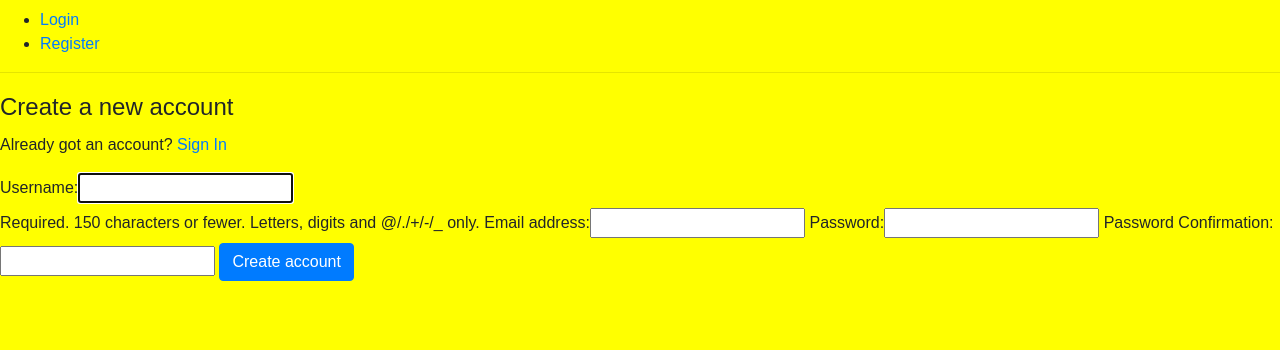
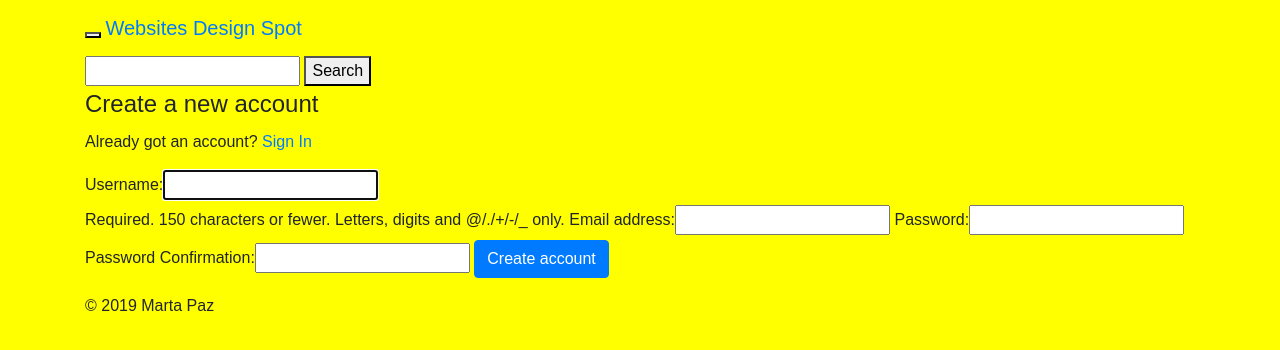
Before and after one commit to pazcm/websites-design-spot, a Django app: page /account/register/ in a window 1280 px wide. Shown: the top 350 px of the page. Run offline with Django 3.2, Linux system fonts and the light colour scheme; some libraries are stand-ins or nearby versions.

Commit message:
update templates html

```diff
--- a/websites_design_spot/account/templates/login.html
+++ b/websites_design_spot/account/templates/login.html
@@ -1,12 +1,13 @@
 {% extends "base.html" %}
+{% load bootstrap_tags %}
 {% block content %}
     <form method="post" action="{% url 'login' %}?next={{ next }}" class="accountform">
         <fieldset class="form-group">
             <legend>Login</legend>
             {% csrf_token %}
-            {{ user_form }}
+            {{ user_form | as_bootstrap }}
 
-             <p><a href="{% url 'password_reset' %}">Forgot my password</a></p>
+            <p><a href="{% url 'password_reset' %}">Forgot my password</a></p>
 
             <button type="submit" class="btn btn-primary">Login</button>
         </fieldset>
--- a/websites_design_spot/account/templates/register.html
+++ b/websites_design_spot/account/templates/register.html
@@ -1,11 +1,12 @@
 {% extends "base.html" %}
+{% load bootstrap_tags %}
 {% block content %}
     <form method="post" action="{% url 'register' %}" class="accountform">
         <fieldset class="form-group">
             <legend>Create a new account</legend>
             <p>Already got an account? <a href="{% url 'login' %}">Sign In</a></p>
             {% csrf_token %}
-            {{  user_form }}
+            {{ user_form | as_bootstrap }}
             <button type="submit" class="btn btn-primary">Create account</button>
         </fieldset>
     </form>
--- a/websites_design_spot/cart/templates/cart.html
+++ b/websites_design_spot/cart/templates/cart.html
@@ -1,5 +1,6 @@
 {% extends 'base.html' %}
 {% load static from staticfiles %}
+{% load bootstrap_tags %}
 
 {% block content %}
 <div class="row row-flex">
--- a/websites_design_spot/templates/base.html
+++ b/websites_design_spot/templates/base.html
@@ -1,45 +1,88 @@
 {% load staticfiles %}
 <!DOCTYPE html>
 <html lang="en">
+
 <head>
   <meta charset="UTF-8">
   <meta name="viewport" content="width=device-width, initial-scale=1.0">
   <meta http-equiv="X-UA-Compatible" content="ie=edge">
   <title>{% block page_title %}{% endblock %}</title>
   <!-- Bootstrap CSS -->
-    <link rel="stylesheet" href="https://stackpath.bootstrapcdn.com/bootstrap/4.3.1/css/bootstrap.min.css" integrity="sha384-ggOyR0iXCbMQv3Xipma34MD+dH/1fQ784/j6cY/iJTQUOhcWr7x9JvoRxT2MZw1T" crossorigin="anonymous">
+  <link rel="stylesheet" href="https://stackpath.bootstrapcdn.com/bootstrap/4.3.1/css/bootstrap.min.css"
+    integrity="sha384-ggOyR0iXCbMQv3Xipma34MD+dH/1fQ784/j6cY/iJTQUOhcWr7x9JvoRxT2MZw1T" crossorigin="anonymous">
   <!-- Custom CSS -->
   <link rel="stylesheet" href="{% static 'css/custom.css' %}">
   <!-- Bootstrap JS, Popper.js, and jQuery -->
-    <script src="https://code.jquery.com/jquery-3.3.1.slim.min.js" integrity="sha384-q8i/X+965DzO0rT7abK41JStQIAqVgRVzpbzo5smXKp4YfRvH+8abtTE1Pi6jizo" crossorigin="anonymous"></script>
-    <script src="https://cdnjs.cloudflare.com/ajax/libs/popper.js/1.14.7/umd/popper.min.js" integrity="sha384-UO2eT0CpHqdSJQ6hJty5KVphtPhzWj9WO1clHTMGa3JDZwrnQq4sF86dIHNDz0W1" crossorigin="anonymous"></script>
-    <script src="https://stackpath.bootstrapcdn.com/bootstrap/4.3.1/js/bootstrap.min.js" integrity="sha384-JjSmVgyd0p3pXB1rRibZUAYoIIy6OrQ6VrjIEaFf/nJGzIxFDsf4x0xIM+B07jRM" crossorigin="anonymous"></script>
+  <script src="https://code.jquery.com/jquery-3.3.1.slim.min.js"
+    integrity="sha384-q8i/X+965DzO0rT7abK41JStQIAqVgRVzpbzo5smXKp4YfRvH+8abtTE1Pi6jizo"
+    crossorigin="anonymous"></script>
+  <script src="https://cdnjs.cloudflare.com/ajax/libs/popper.js/1.14.7/umd/popper.min.js"
+    integrity="sha384-UO2eT0CpHqdSJQ6hJty5KVphtPhzWj9WO1clHTMGa3JDZwrnQq4sF86dIHNDz0W1"
+    crossorigin="anonymous"></script>
+  <script src="https://stackpath.bootstrapcdn.com/bootstrap/4.3.1/js/bootstrap.min.js"
+    integrity="sha384-JjSmVgyd0p3pXB1rRibZUAYoIIy6OrQ6VrjIEaFf/nJGzIxFDsf4x0xIM+B07jRM"
+    crossorigin="anonymous"></script>
 </head>
 
 <body>
-    <h1>
-      {% block page_heading %}{% endblock %}
-    </h1>
-
-    <nav>
-      <ul>
+  <!-- Navigation -->
+  <nav class="navbar navbar-masthead navbar-default navbar-fixed-top">
+    <div class="container">
+      <div class="navbar-header">
+        <button type="button" class="navbar-toggle collapsed" data-toggle="collapse" data-target="#navbar"
+          aria-expanded="false" aria-controls="navbar">
+          <span class="sr-only">Toggle navigation</span>
+          <span class="icon-bar"></span>
+          <span class="icon-bar"></span>
+          <span class="icon-bar"></span>
+        </button>
+        <a class="navbar-brand" href="/">Websites Design Spot</a>
+      </div>
+      <div id="navbar" class="navbar-collapse collapse">
+        <ul class="nav navbar-nav navbar-right">
           {% if user.is_authenticated %}
-            <li><a href="#">Profile</a></li>
-            <li><a href="{% url 'logout' %}">Logout</a></li>
-        {% else %}
-            <li><a href="{% url 'login' %}">Login</a></li>
+          <li><a href="{% url 'profile' %}">Profile</a></li>
+          <li><a href="{% url 'logout' %}">Log Out</a></li>
+          {%  else %}
           <li><a href="{% url 'register' %}">Register</a></li>
+          <li><a href="{% url 'login' %}">Log In</a></li>
           {% endif %}
+          <li>
+            <a href="{% url 'view_cart' %}">
+              <i class="fa fa-shipping-cart"></i>Cart
+              {% if product_count > 0 %}
+              <label class="badge badge-warning">{{ product_count }}</label>
+              {% endif %}
+            </a>
+          </li>
         </ul>
+      </div>
+    </div>
   </nav>
-
-    <hr />
+  <!-- End Navigation -->
   {% if messages %}
-    <div>
+  <div class="alert alert-success">
+    <div class="messages">
       {% for message in messages %}
       {{ message }}
       {% endfor %}
     </div>
-    {% endif %} {% block content %} {% endblock %}
+  </div>
+  {% endif %}
+  <div class="container">
+    <div class="display">
+      <form action="{% url 'search' %}" method="get">
+        <input type="text" name="q">
+        <button type="search">Search</button>
+      </form>
+    </div>
+    {% block content %} {% endblock %}
+  </div>
+  <footer>
+    <div class="container">
+      <p>&copy; 2019 Marta Paz</p>
+    </div>
+  </footer>
 </body>
+
 </html>
```
Lines whose indentation alone changed are shown as unchanged.
